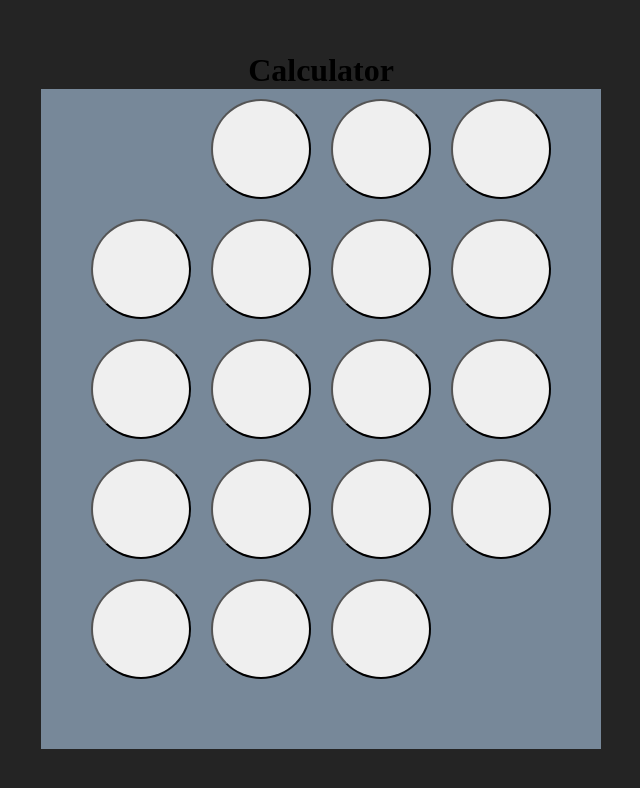
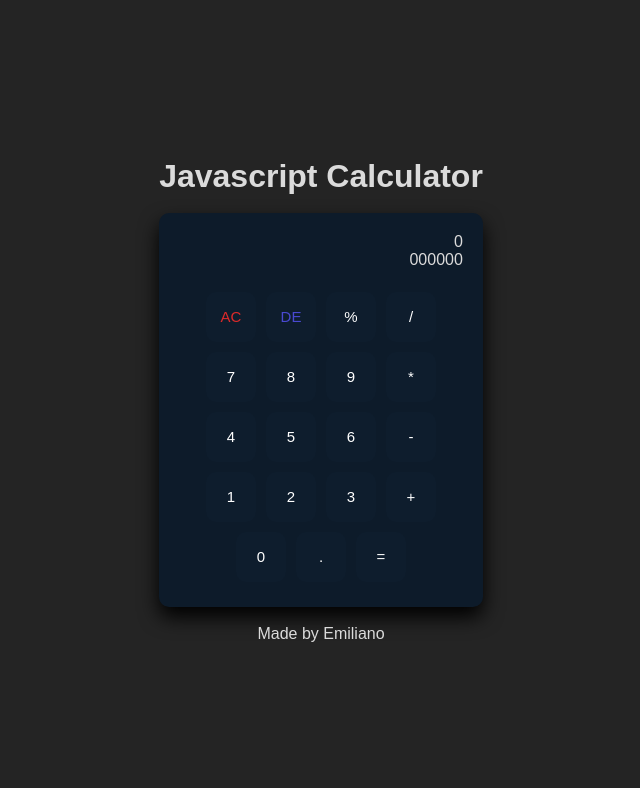
Before and after one commit to Emiliianoo/Javascript-Calculator, a React (Vite) app: page / in a window 1280 px wide. Shown: the top 788 px of the page, without its empty margins (319-959 px from the left). Built offline with nearby package versions, Linux system fonts and the light colour scheme.

Commit message:
update 1
styling css and parts of the solution

```diff
--- a/index.html
+++ b/index.html
@@ -3,6 +3,7 @@
   <head>
     <meta charset="UTF-8" />
     <link rel="icon" type="image/svg+xml" href="/vite.svg" />
+    <script src="https://cdn.freecodecamp.org/testable-projects-fcc/v1/bundle.js" defer></script>
     <meta name="viewport" content="width=device-width, initial-scale=1.0" />
     <title>Calculator</title>
   </head>
--- a/src/App.jsx
+++ b/src/App.jsx
@@ -4,38 +4,83 @@ import viteLogo from '/vite.svg'
 import './App.css'
 
 function App() {
-  const [count, setCount] = useState(0)
+  const [text, setText] = useState("0")
+  const [expression, setExpression] = useState("000000");
 
-  const btnPress = (string) => {
-    console.log(string);
+  const btnPress = (symbol) => {
+
+    if(symbol === "clear") {
+      setText("0");
+      setExpression("");
+    } else if(symbol === "delete"){
+      setExpression(expression.slice(0, -1));
+    } else if(text === '%'){
+      if(answer === "") return;
+      setText((parseFloat(text) / 100).toString());
+    } else if(/[*/+-]/.test(symbol)) {
+      setExpression(expression + " " + symbol + " ");
+    } else if(symbol === "=") {
+
+    } else if(symbol === ".") {
+      const last = expression.split(/[-+/*]/g).pop();
+
+      if(last?.includes(".")) return;
+      setExpression(expression + symbol);
+    } else if(symbol === "0") {
+      if(expression.charAt(0) !== "0") {
+        setExpression(expression + symbol);
+      }
+    } else {
+      if(expression.charAt(0) === "0") {
+        setExpression(expression.slice(1) + symbol);
+      } else {
+        setExpression(expression + symbol);
+      }
+    }
+
   }
 
   return (
     <>
       <div id="wrapper">
-        <h1>Calculator</h1>
+        <h1>Javascript Calculator</h1>
+        <br />
+
         <div id="calculator">
-          <div id="display">
-          </div>
-          <button onClick={() => btnPress()} className="btn" id="clear"></button>
-          <button onClick={() => btnPress()} className="btn" id="negative"></button>
-          <button onClick={() => btnPress()} className="btn" id="percentage"></button>
-          <button onClick={() => btnPress()} className="btn" id="divide"></button>
-          <button onClick={() => btnPress()} className="btn" id="seven"></button>
-          <button onClick={() => btnPress()} className="btn" id="eight"></button>
-          <button onClick={() => btnPress()} className="btn" id="nine"></button>
-          <button onClick={() => btnPress()} className="btn" id="multiply"></button>
-          <button onClick={() => btnPress()} className="btn" id="four"></button>
-          <button onClick={() => btnPress()} className="btn" id="five"></button>
-          <button onClick={() => btnPress()} className="btn" id="six"></button>
-          <button onClick={() => btnPress()} className="btn" id="substract"></button>
-          <button onClick={() => btnPress()} className="btn" id="one"></button>
-          <button onClick={() => btnPress()} className="btn" id="two"></button>
-          <button onClick={() => btnPress()} className="btn" id="three"></button>
-          <button onClick={() => btnPress()} className="btn" id="add"></button>
-          <button onClick={() => btnPress()} className="btn" id="zero"></button>
-          <button onClick={() => btnPress()} className="btn" id="equals"></button>
+          <div id="text">{text}</div>
+          <div id="display">{expression}</div>
+          <br />
+
+          <button onClick={() => btnPress("clear")} className="btn" id="clear">AC</button>
+          <button onClick={() => btnPress("delete")} className="btn" id="delete">DE</button>
+          <button onClick={() => btnPress("%")} className="btn" id="percentage">%</button>
+          <button onClick={() => btnPress("/")} className="btn" id="divide">/</button>
+          <br />
+
+          <button onClick={() => btnPress("7")} className="btn" id="seven">7</button>
+          <button onClick={() => btnPress("8")} className="btn" id="eight">8</button>
+          <button onClick={() => btnPress("9")} className="btn" id="nine">9</button>
+          <button onClick={() => btnPress("*")} className="btn" id="multiply">*</button>
+          <br />
+
+          <button onClick={() => btnPress("4")} className="btn" id="four">4</button>
+          <button onClick={() => btnPress("5")} className="btn" id="five">5</button>
+          <button onClick={() => btnPress("6")} className="btn" id="six">6</button>
+          <button onClick={() => btnPress("-")} className="btn" id="subtract">-</button>
+          <br />
+
+          <button onClick={() => btnPress("1")} className="btn" id="one">1</button>
+          <button onClick={() => btnPress("2")} className="btn" id="two">2</button>
+          <button onClick={() => btnPress("3")} className="btn" id="three">3</button>
+          <button onClick={() => btnPress("+")} className="btn" id="add">+</button>
+          <br />
+
+          <button onClick={() => btnPress("0")} className="btn" id="zero">0</button>
+          <button onClick={() => btnPress(".")} className="btn" id="decimal">.</button>
+          <button onClick={() => btnPress("=")} className="btn" id="equals">=</button>
         </div>
+        <br />
+        <p>Made by Emiliano</p>
       </div>
     </>
   )
--- a/src/index.css
+++ b/src/index.css
@@ -1,42 +1,57 @@
-:root {
-
-  background-color: #242424;
-
-}
-
 * {
   margin: 0;
   padding: 0;
+  font-family: sans-serif;
 }
 
-#wrapper {
-  display: flex;
-  flex-direction: column;
+body {
+  text-align: center;
   justify-content: center;
   align-items: center;
+  display: flex;
+  margin: 0;
+  background-color: #242424;
   height: 100vh;
 }
 
 #calculator {
-  background-color: lightslategrey;
-  display: grid;
-  grid-template-areas:
-    "display display display display"
-    "clear negative percentage divide"
-    "seven eight nine multiply"
-    "four five six subtract"
-    "one two three add"
-    "zero zero zero equals";
-  grid-template-columns: 100px 100px 100px 100px;
-  gap: 20px;
-  padding: 50px;
-  padding-top: 10px;
+  background-color: #0d1b2a;
+  border-radius: 10px;
+  max-width: 360px;
+  box-shadow: 0 10px 20px;
+  padding: 20px 0 20px 0;
+}
+
+#text, #display {
+  text-align: right;
+  padding-right: 20px;
+  padding-left: 20px;
+  color:#dbdbdb;
 }
 
 .btn {
-  padding: 0;
-  height: 100px;
-  border-radius: 100px;
-  font-size: 24px;
+  width: 50px;
+  height: 50px;
+  background-color: #0e1d2d;
+  border-radius: 10px;
+  font-size: 15px;
+  color: white;
+  margin: 5px 5px;
+  border: none;
+}
+
+button:hover {
   cursor: pointer;
 }
+
+#clear {
+  color: #dc2a2a;
+}
+
+#delete {
+  color: #4949d0;
+}
+
+h1, p {
+  color: #dbdbdb;
+}
```
